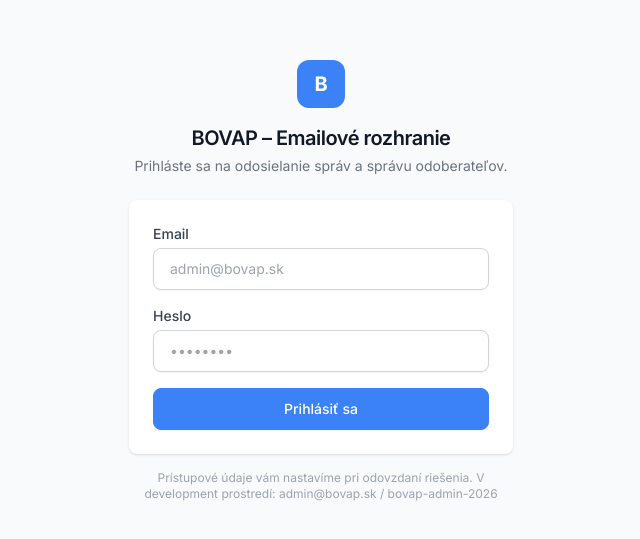
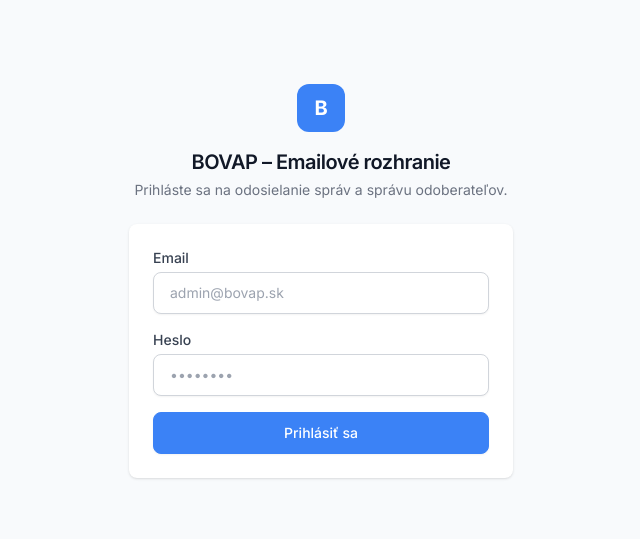
Before and after one commit to andrejsrna/bovap, a Next.js app: page /login in a window 1280 px wide. Shown: the part 119-658 px from the top of the page, without its empty margins (319-959 px from the left). Built offline with nearby package versions, Linux system fonts and the light colour scheme; no server answers.

Commit message:
fix: odstranit dev prihlasovacie udaje z login screenu

```diff
--- a/src/app/login/page.tsx
+++ b/src/app/login/page.tsx
@@ -27,11 +27,6 @@ export default function LoginPage() {
             <LoginForm />
           </CardBody>
         </Card>
-
-        <p className="mt-4 text-center text-xs text-gray-400">
-          Prístupové údaje vám nastavíme pri odovzdaní riešenia. V development
-          prostredí: admin@bovap.sk / bovap-admin-2026
-        </p>
       </div>
     </div>
   );
```
